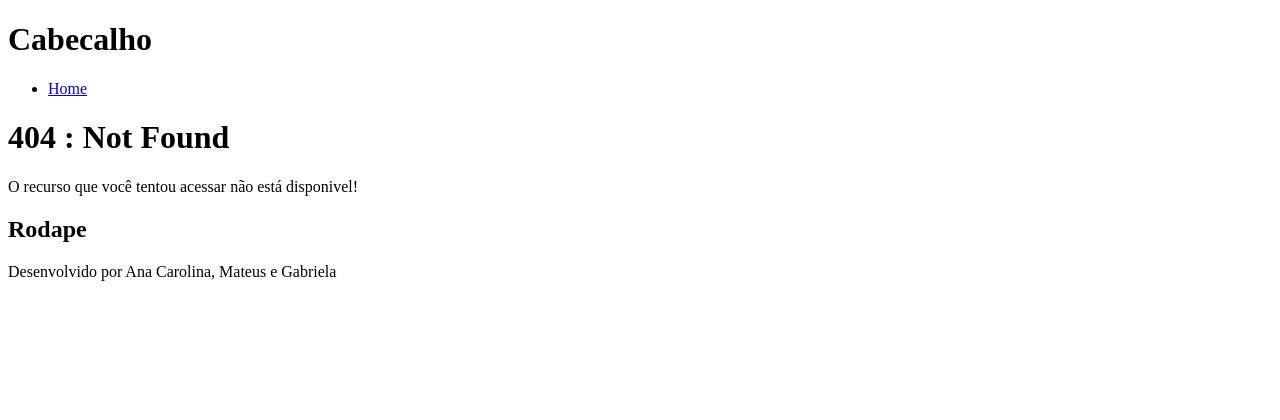
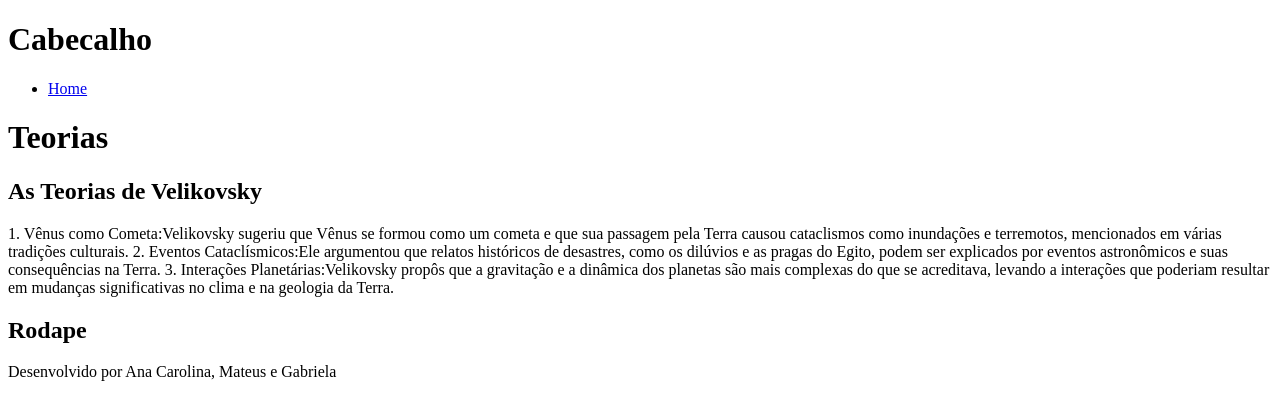
Before and after one commit to anacarolcg0/CP5, a Next.js app in the folder cp5/: page /teorias in a window 1280 px wide. Before the commit this address had no page. Shown: the top 420 px of the page. Built offline with nearby package versions, Linux system fonts and the light colour scheme.

Commit message:
adicionando conteudo na página e importando cabeçalho e rodape

```diff
--- /dev/null
+++ b/cp5/src/app/teorias/page.tsx
@@ -0,0 +1,16 @@
+import Cabecalho from "../Cabecalho/Cabecalho";
+import Rodape from "../Rodape/Rodape";
+
+export default function Teorias() {
+    return (
+        <div>
+            <h1>Teorias</h1>
+            <h2>As Teorias de Velikovsky</h2>
+            <p>
+            1. Vênus como Cometa:Velikovsky sugeriu que Vênus se formou como um cometa e que sua passagem pela Terra causou cataclismos como inundações e terremotos, mencionados em várias tradições culturais.
+            2. Eventos Cataclísmicos:Ele argumentou que relatos históricos de desastres, como os dilúvios e as pragas do Egito, podem ser explicados por eventos astronômicos e suas consequências na Terra.
+            3. Interações Planetárias:Velikovsky propôs que a gravitação e a dinâmica dos planetas são mais complexas do que se acreditava, levando a interações que poderiam resultar em mudanças significativas no clima e na geologia da Terra.
+            </p>
+        </div>
+    )
+}
```
